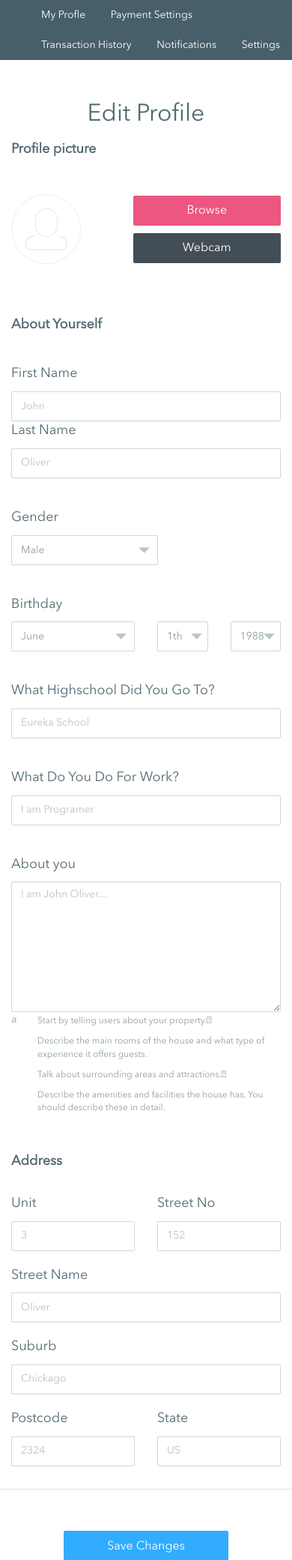
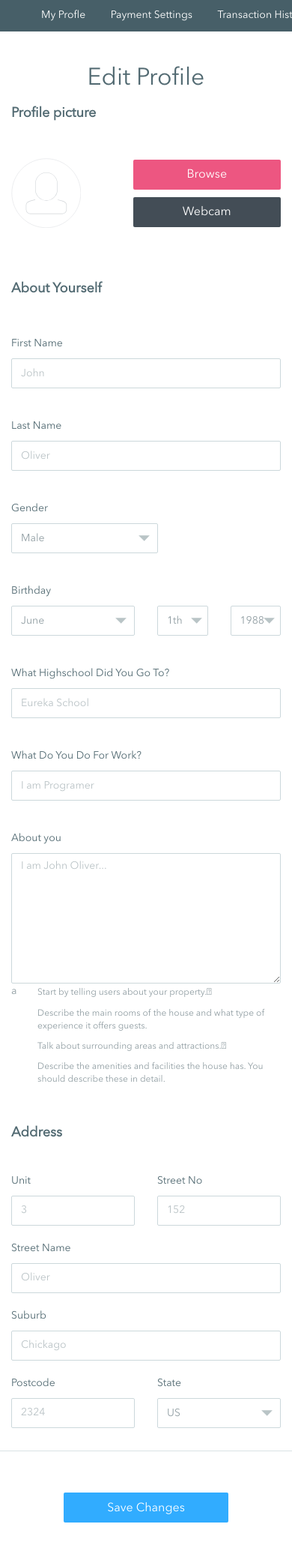
Before and after one commit to dankoknad/OzGetaways, a PHP site: page /__index.html in a window 390 px wide. Shown: the part 60-2141 px from the top of the page at 75% size. After the commit the page ends 2091 px from the top, so only its background shows below. Run offline with PHP 8.4, Linux system fonts and the light colour scheme.

Commit message:
making changes

```diff
--- a/__index.html
+++ b/__index.html
@@ -137,8 +137,8 @@
 		</div>
 	</div>
 </nav>
-
-<div class="navbar-inverse my-mobile-navbar">
+<div id="my-mobile-navbar">
+    <div class="navbar-inverse">
         <ul>
             <li><a href="#">My Profle</a></li>
             <li><a href="#">Payment Settings</a></li>
@@ -147,6 +147,8 @@
             <li><a href="#">Settings</a></li>
         </ul>
     </div>
+</div>
+
 
 
 <div class="container">
@@ -232,7 +234,7 @@
 										<input type="text" class="form-control" id="InputFirstName" placeholder="John">
 									</div>
 									<div class="form-group col-xs-6">
-										<p class="title-input">Last Name </p>
+										<p class="title-input last-name">Last Name </p>
 										<input type="text" class="form-control" id="InputLastName" placeholder="Oliver">
 									</div>
 								</div>
@@ -357,7 +359,7 @@
 								<div class="form-inline">
 									<div class="col-sm-12 font-header"><p class="bold-text">Address</p></div>
 
-									<div class="col-sm-12 col-md-6 padding-none">
+									<div class="col-sm-12 col-md-5 padding-none">
 										<div class="form-group col-sm-2 col-md-3 col-xs-2 col-mb-6">
 											<p class="title-input">Unit </p>
 											<input type="text" class="form-control" id="InputUnit" placeholder="3">
@@ -371,7 +373,7 @@
 											<input type="text" class="form-control" id="InputStreetName" placeholder="Oliver">
 										</div>
 									</div>
-									<div class="col-sm-12 col-md-6 padding-none">
+									<div class="col-sm-12 col-md-7 padding-none">
 										<div class="form-group col-sm-8 col-xs-8 col-mb-12 col-md-6">
 											<p class="title-input  mobile-padding">Suburb </p>
 											<input type="text" class="form-control" id="InputSuburb" placeholder="Chickago">
@@ -382,7 +384,21 @@
 										</div>
 										<div class="form-group col-sm-2 col-xs-2 col-mb-6 col-md-3">
 											<p class="title-input mobile-padding">State </p>
-											<input type="text" class="form-control" id="InputState" placeholder="US">
+                                            <div>
+                                                <div class="form-control div-select" id="InputState">
+                                                    US
+                                                </div>
+                                                <div class="select">
+                                                    <ul>
+                                                        <li>Germany</li>
+                                                        <li>France</li>
+                                                        <li>Russia</li>
+                                                        <li>Spain</li>
+                                                        <li>Italy</li>
+                                                        <li>Canada</li>
+                                                    </ul>
+                                                </div>
+                                            </div>
 										</div>
 									</div>
 								</div>
@@ -406,7 +422,7 @@
 
 
 <!-- Latest compiled and minified JavaScript -->
-<script src="js/bootstrap.js"></script>
+<script type="text/javascript" src="https://maxcdn.bootstrapcdn.com/bootstrap/3.3.5/js/bootstrap.min.js" integrity="sha512-K1qjQ+NcF2TYO/eI3M6v8EiNYZfA95pQumfvcVrTHtwQVDG+aHRqLi/ETn2uB+1JqwYqVG3LIvdm9lj6imS/pQ==" crossorigin="anonymous"></script>
 <script type="text/javascript" src="js/custom.js"></script>
 
 </body>
--- a/css/custom.css
+++ b/css/custom.css
@@ -25,6 +25,15 @@ body {
 }
 
 #selGender {
+	-webkit-appearance: none;
+	-moz-appearance: none;
+	background: url('../img/svg/arrow_up.svg') no-repeat;
+	background-position:  right 10px center;
+	background-size: 15px 8px;
+	text-indent: 0.01px;
+}
+
+#InputState {
 	-webkit-appearance: none;
 	-moz-appearance: none;
 	background: url('../img/svg/arrow_up.svg') no-repeat;
@@ -132,6 +141,10 @@ body {
 
 }
 
+.bold-text:last-child {
+    margin-bottom: 20px;
+}
+
 .my-default-navbar {
 	display:block;
 	padding-left: 7%;
@@ -141,19 +154,25 @@ body {
 	background: #566f77;
 }
 
-.my-mobile-navbar {
+#my-mobile-navbar {
+    height:42px;
+    overflow:hidden;
+}
+
+#my-mobile-navbar > div {
 	display:none;
 }
 
-.my-mobile-navbar > ul {
+#my-mobile-navbar > div > ul {
 	list-style: none;
+    width:768px;
 }
 
-.my-mobile-navbar > ul > li {
+#my-mobile-navbar > div > ul > li {
 	display: inline-block;
  }
 
-.my-mobile-navbar > ul > li > a {
+#my-mobile-navbar > div > ul > li > a {
 	color:#fff;
 	display: block;
 	padding: 10px 15px;
@@ -163,7 +182,7 @@ body {
 	display:none;
 }
 
-.my-mobile-navbar > ul > li > a:hover {
+#my-mobile-navbar > div > ul > li > a:hover {
 	text-decoration: none;
 	background: #58707F;
 }
@@ -726,8 +745,9 @@ input[type=text]:-ms-input-placeholder {color:#bac3c6;}
 		display: none;
 	}
 
-	.my-mobile-navbar {
+	#my-mobile-navbar > div {
 		display:block;
+        overflow-x: scroll;
 	}
 
 	#mobileLogo{
@@ -848,11 +868,15 @@ input[type=text]:-ms-input-placeholder {color:#bac3c6;}
 	}
 
 	.title-input {
-		font-size:18px;
+		font-size:14px;
 	}
 
 	.col-xs-6 {
 		width: 100%;
+	}
+
+	.last-name {
+		margin-top:40px;
 	}
 
 	.button-body {
--- a/js/custom.js
+++ b/js/custom.js
@@ -4,7 +4,7 @@ $( document ).ready(function() {
 
     $('.select').hide();
 
-	$('li').click(function(){
+    $('.select li').click(function(e){
         var nameLi = $(this).text();
         $(this).parent().parent().siblings().text(nameLi);
         $('.select').hide();
@@ -12,6 +12,7 @@ $( document ).ready(function() {
 
     $('body').click(function(e){
         //$('.div-select').removeClass('div-select-click');
+
 
 
         var etarget = $(e.target);
@@ -27,7 +28,7 @@ $( document ).ready(function() {
                 'background-size': '15px 8px',
                 'text-indent': '0.01px'
             });
-			return false;
+            /*return false;*/
         } else {
             $('.div-select').removeClass('current_list');
             etarget.addClass('current_list');
@@ -88,7 +89,7 @@ $( document ).ready(function() {
 
     errorMessage.firstname = "First name required";
 
-	$('#saveChangeButton').click(function(e){
+    $('#saveChangeButton').click(function(event){
         event.preventDefault();
 
         inputForm.firstname = $('#InputFirstName');
```
Lines whose indentation alone changed are shown as unchanged.
